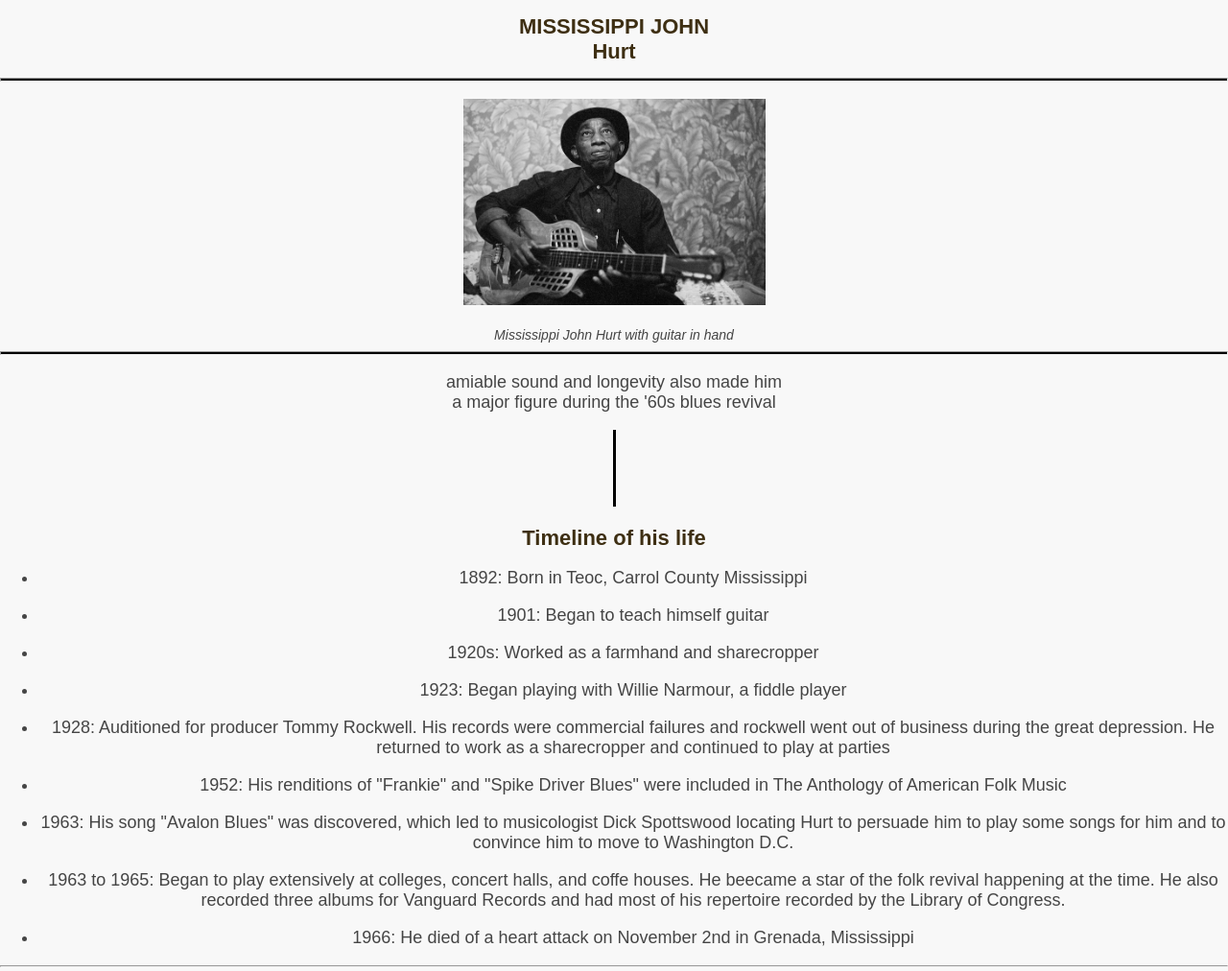
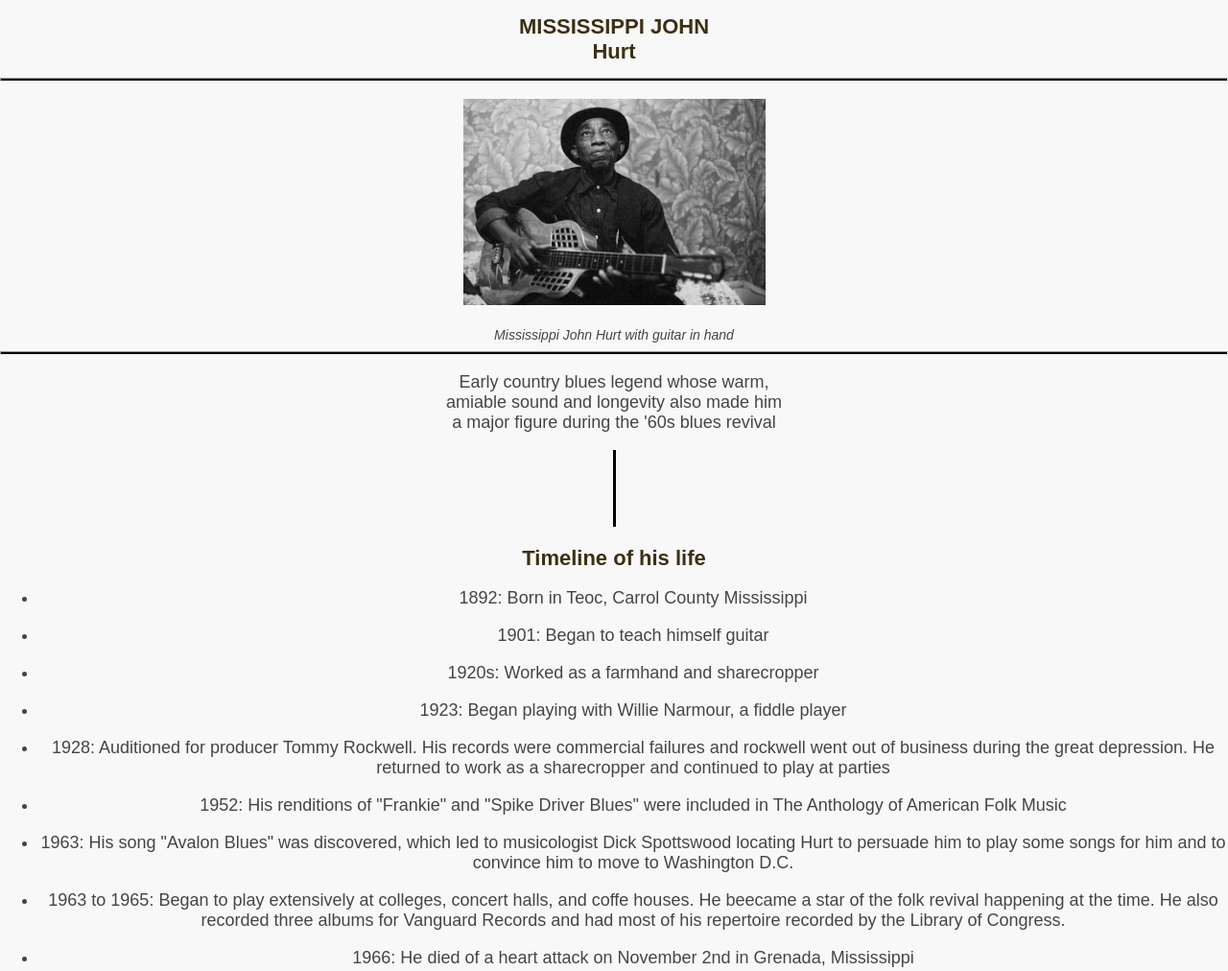
Before and after one commit to CodeMayor/Codemayor, a plain HTML site: page index.html in a window 1280 px wide. Shown: the top 1012 px of the page at 96% size. Drawn offline with Linux system fonts and the light colour scheme; files whose address does not match are found by name.

Commit message:
Update index.html

```diff
--- a/index.html
+++ b/index.html
@@ -16,7 +16,7 @@
 <p align ="center"><img src ="/storage/emulated/0/MSJohn11.jpg" height ="215px" width ="315px"alt=" images"/></p>
 <figcaption> Mississippi John Hurt with guitar in hand</figcaption>
 <hr class="hr">
-<p class=" p" Early country blues legend whose warm,<br> amiable sound and longevity also made him<br> a major figure during the '60s blues revival</p>
+<p class=" p"> Early country blues legend whose warm,<br> amiable sound and longevity also made him<br> a major figure during the '60s blues revival</p>
 <div align="center" ><span class ="vertical-line"></span></div>
 <h1> Timeline of his life</h1>
 <ul>
```
